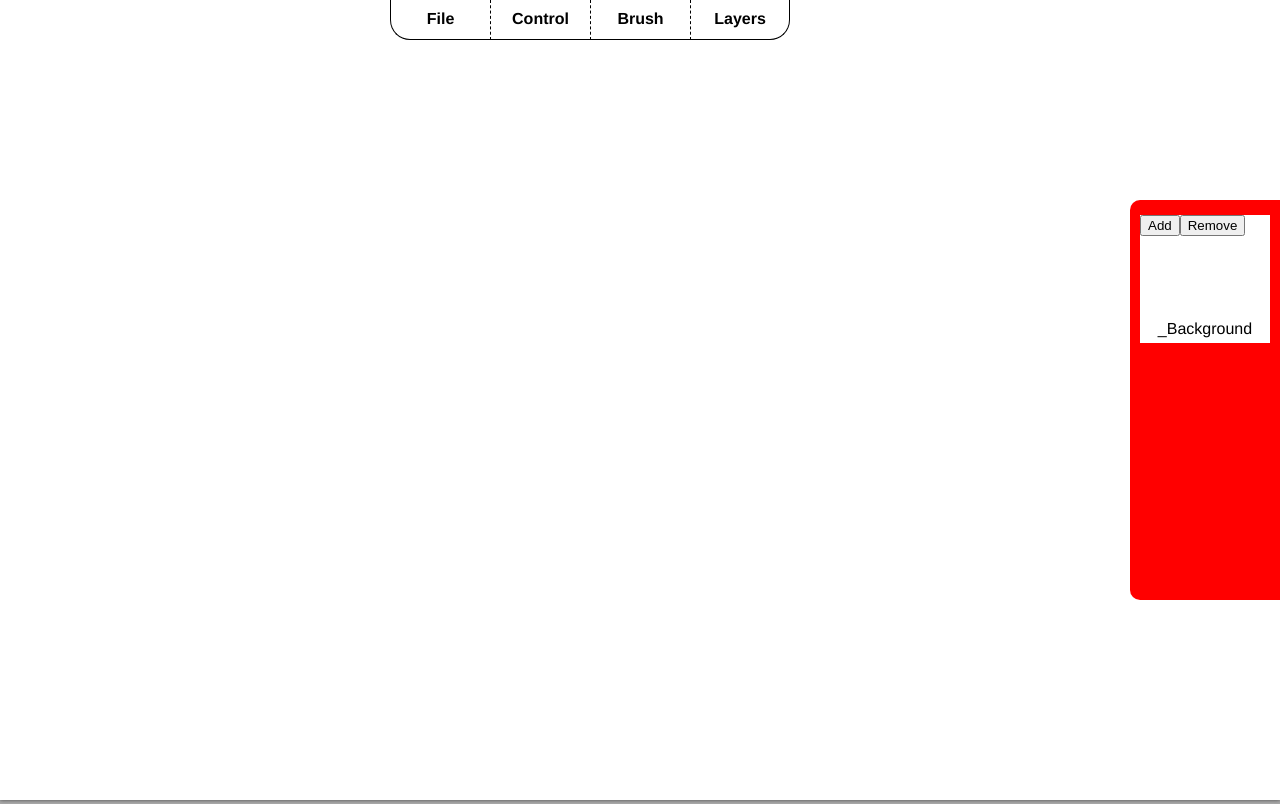
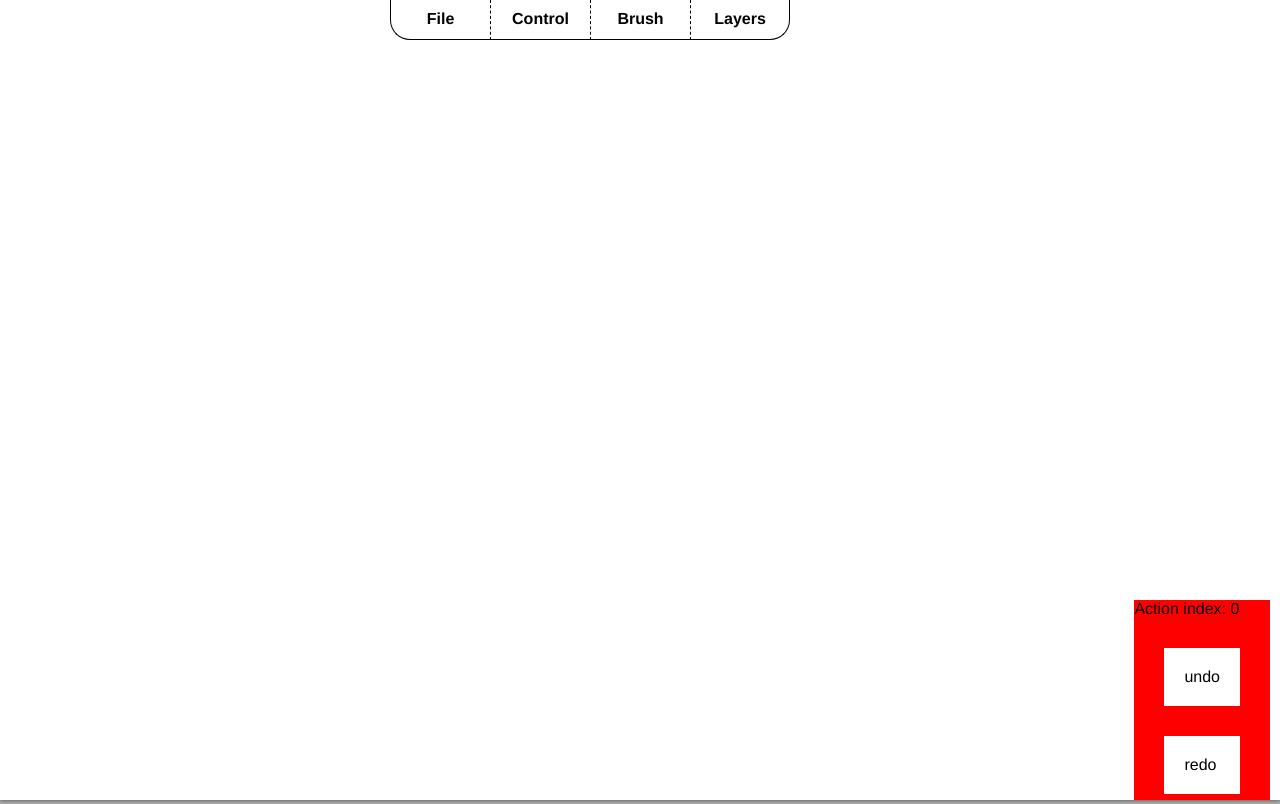
Before and after one commit to plachenko/flipslide_old, a Vue app: page / in a window 1280 px wide. Built offline with nearby package versions, Linux system fonts and the light colour scheme.

Commit message:
initial history added

```diff
--- a/src/App.vue
+++ b/src/App.vue
@@ -12,9 +12,14 @@
     <div class="menu left" ref="left_menu" v-show="visible.brush">
       <brush />
     </div>
-    <div class="menu right" ref="right_menu" id="layer_menu">
+    <div class="menu right" ref="right_menu" v-show="visible.layers" id="layer_menu">
       <layer @changeLayer="changeLayer" />
     </div>
+
+    <div>
+      <history />
+    </div>
+
     <div ref="can" :style="{transform: 'translate('+translate.x1+'px,'+translate.y1+'px) rotate('+rotation+'deg'+') scale('+scale+')'}" id="canvas-container">
       <div v-show="!visible.control">
         <FSLayer
@@ -35,6 +40,7 @@
 import FSControl from './components/FSControl'
 import layer from './components/interface/layer'
 import brush from './components/interface/brush'
+import history from './components/interface/history'
 
 import FSLayer from './components/FSLayer'
 import FSMouseCap from './components/FSMouseCap'
@@ -46,7 +52,8 @@ export default {
     FSLayer,
     FSMouseCap,
     layer,
-    brush
+    brush,
+    history
   },
   mounted(){
     this.canvas_container = this.$refs.can
--- a/src/components/FSLayer.vue
+++ b/src/components/FSLayer.vue
@@ -15,6 +15,8 @@ export default {
             size: {w: 5, h: 5},
             testing: false,
             method: 1,
+            stroke: [],
+            strokes: [],
             color: {
                 red: 0,
                 green: 0,
@@ -88,7 +90,6 @@ export default {
             let _obj = {
                 x: e.x * this.$eh.scale, y: e.y * this.$eh.scale
             }
-            console.log(e.x)
             switch(this.method){
                 case 1:
                     this.brush(_obj)
@@ -97,6 +98,8 @@ export default {
                     this.eraser(_obj)
                     break
             }
+
+            this.stroke.push(e)
         },
         brush(e){
             let _col = "rgb("+
@@ -112,6 +115,10 @@ export default {
             this.ctx.clearRect(e.x, e.y, this.size.w, this.size.h)
         },
         drawDone(){
+            this.strokes.push(this.stroke)
+
+            this.stroke = []
+            this.$eh.$emit('actions', this.strokes)
             this.$eh.$emit('imageSet', {'idx':this.layerObj.idx, 'data':this.can.toDataURL()})
         }
     }
--- a/src/components/FSMouseCap.vue
+++ b/src/components/FSMouseCap.vue
@@ -15,7 +15,6 @@ export default {
         }
     },
     mounted(){
-        console.log('mounted!')
     },
     methods: {
 
--- /dev/null
+++ b/src/components/interface/history.vue
@@ -0,0 +1,55 @@
+<template>
+  <div id="actionBar">
+    <span>Action index: {{ actionIdx }}</span>
+    <div @click="undo" class="actionBtn">undo</div>
+    <div @click="redo" class="actionBtn">redo</div>
+  </div>
+</template>
+<script>
+export default {
+  name: 'history',
+  data(){
+    return {
+      actionIdx: 0,
+      lastIdx: 0
+    }
+  },
+  mounted() {
+    this.$eh.$on('actions', this.actions)
+  },
+  methods: {
+    actions(){
+      this.actionIdx = this.$eh.actions.length - 1
+      if(this.actionIdx < this.lastIdx){
+
+      }
+    },
+    undo(){
+      if(this.actionIdx > 0){
+        this.actionIdx --
+      }
+    },
+    redo(){
+      this.actionIdx ++
+    }
+  }
+}
+</script>
+<style>
+#actionBar{
+  position: absolute;
+  bottom: 0px;
+  right: 10px;
+  height: 200px;
+  user-select: none;
+  float: left;
+  background-color: #F00;
+  z-index: 9999
+}
+.actionBtn{
+  padding: 20px;
+  cursor: pointer;
+  background-color:#FFF;
+  margin: 30px;
+}
+</style>
```
